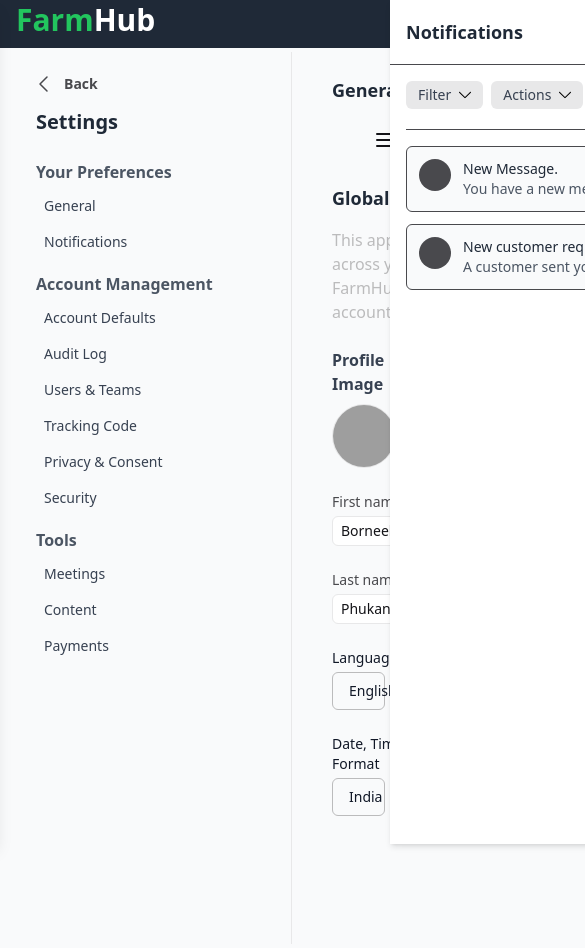
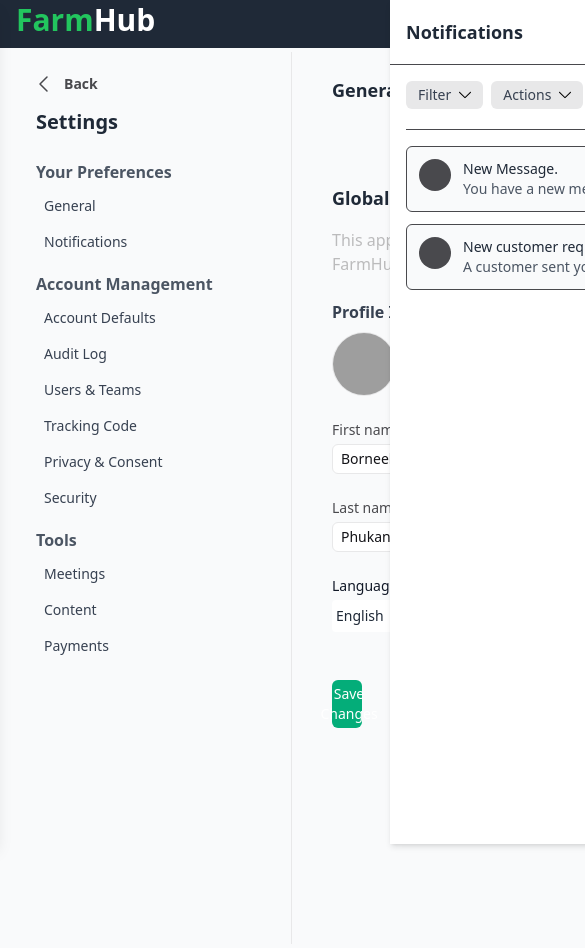
Before and after one commit to borneelphukan/graminate, a SvelteKit app: page /platform/settings/general in a window 390 px wide. Shown: the whole page, 585 px wide, since content can reach past the window. Built offline with nearby package versions, Linux system fonts and the light colour scheme; grey boxes are pictures that could not be loaded.

Commit message:
update: intermediate save

```diff
--- a/src/components/forms/FormElement.svelte
+++ b/src/components/forms/FormElement.svelte
@@ -2,7 +2,7 @@
 	import { writable } from 'svelte/store';
 	import { fly } from 'svelte/transition';
 	import TextField from '../ui/TextField.svelte';
-	import Dropdown from '../ui/Dropdown.svelte';
+	import DropdownLarge from '../ui/Dropdown/DropdownLarge.svelte';
 	import Button from '../ui/Button.svelte';
 
 	export let view: string;
@@ -122,7 +122,7 @@
 					type="tel"
 					bind:value={$contactValues.phoneNumber}
 				/>
-				<Dropdown
+				<DropdownLarge
 					items={contactTypes}
 					bind:selectedItem={$contactValues.type}
 					type="form"
@@ -160,7 +160,7 @@
 					type="text"
 					bind:value={$companyValues.industry}
 				/>
-				<Dropdown
+				<DropdownLarge
 					items={companyType}
 					bind:selectedItem={$companyValues.type}
 					type="form"
@@ -204,7 +204,7 @@
 					type="text"
 					bind:value={$ticketValues.category}
 				/>
-				<Dropdown
+				<DropdownLarge
 					items={ticketStatus}
 					bind:selectedItem={$ticketValues.status}
 					type="form"
@@ -217,7 +217,7 @@
 					type="text"
 					bind:value={$ticketValues.industry}
 				/>
-				<Dropdown
+				<DropdownLarge
 					items={contactTypes}
 					bind:selectedItem={$ticketValues.type}
 					type="form"
--- a/src/components/layout/NavPanel.svelte
+++ b/src/components/layout/NavPanel.svelte
@@ -24,7 +24,7 @@
 		{#each buttons as { name, view }}
 			<button
 				class="flex-1 px-4 py-2 text-center text-sm font-medium
-					border border-gray-200 bg-neutral-100 dark:bg-dark dark:text-light focus:outline-none
+					border border-gray-400 bg-neutral-100 dark:bg-dark dark:text-light focus:outline-none
 					{activeView === view ? 'border-b-transparent bg-white font-semibold' : 'text-gray-600 font-thin'}"
 				onclick={() => setActive(view)}
 			>
--- a/src/components/tables/Table.svelte
+++ b/src/components/tables/Table.svelte
@@ -2,7 +2,7 @@
 	import { writable, derived, type Writable, type Readable } from 'svelte/store';
 	import SearchBar from '../ui/SearchBar.svelte';
 	import Button from '../ui/Button.svelte';
-	import Dropdown from '../ui/Dropdown.svelte';
+	import Dropdown from '../ui/Dropdown/DropdownLarge.svelte';
 
 	export let data: { columns: string[]; rows: any[][] };
 	export let filteredRows: Readable<any[][]>;
--- a/src/components/ui/Dropdown.svelte
+++ b/src/components/ui/Dropdown/DropdownLarge.svelte
@@ -5,7 +5,7 @@
 	export let selectedItem: string = '';
 	export let type: string = '';
 	export let label: string = '';
-	export let width: 'full' | 'half' | 'auto' = 'auto'; // Added 'half' as an option
+	export let width: 'full' | 'half' | 'auto' = 'auto';
 
 	const dispatch = createEventDispatcher();
 
@@ -25,7 +25,7 @@
 </script>
 
 <div>
-	{#if type === 'form' && label}
+	{#if label}
 		<!-- svelte-ignore a11y_label_has_associated_control -->
 		<label class="block mb-1 text-sm font-medium text-dark dark:text-light">{label}</label>
 	{/if}
--- /dev/null
+++ b/src/components/ui/Dropdown/DropdownSmall.svelte
@@ -0,0 +1,78 @@
+<script lang="ts">
+	export let items: string[] = [];
+	export let selected: string = '';
+	export let direction: 'up' | 'down' = 'down';
+	export let label: string | null = null;
+	let labelOpen: boolean = false;
+	const dropdownId = `dropdown-${Math.random().toString(36).substring(2, 15)}`;
+</script>
+
+<div class="relative w-full md:w-auto">
+	{#if label}
+		<label for={dropdownId} class="block mb-1 text-sm font-medium text-dark dark:text-light"
+			>{label}</label
+		>
+	{/if}
+
+	<button
+		class="w-full bg-white text-sm p-1 rounded flex justify-between items-center"
+		on:click={() => (labelOpen = !labelOpen)}
+		style="min-width: 180px; max-width: 90%; box-sizing: border-box;"
+		aria-haspopup="listbox"
+		aria-expanded={labelOpen}
+	>
+		{selected || 'Select an option'}
+		<svg
+			xmlns="http://www.w3.org/2000/svg"
+			fill="none"
+			viewBox="0 0 24 24"
+			stroke-width="1.5"
+			stroke="currentColor"
+			class="size-6"
+		>
+			<path
+				stroke-linecap="round"
+				stroke-linejoin="round"
+				d="M8.25 15 12 18.75 15.75 15m-7.5-6L12 5.25 15.75 9"
+			/>
+		</svg>
+	</button>
+
+	{#if labelOpen}
+		<ul
+			class="absolute {direction === 'up'
+				? 'bottom-full mb-2'
+				: 'top-full mt-2'} left-0 bg-white shadow-md rounded max-h-40 overflow-y-auto z-50"
+			style="min-width: 180px; max-width: 90%; box-sizing: border-box;"
+			role="listbox"
+		>
+			{#each items as item, index}
+				<li
+					role="option"
+					tabindex="0"
+					class="px-4 py-2 text-sm hover:bg-gray-500 cursor-pointer"
+					on:click={() => {
+						selected = item;
+						labelOpen = false;
+					}}
+					on:keydown={(event) => {
+						if (event.key === 'Enter' || event.key === ' ') {
+							selected = item;
+							labelOpen = false;
+						}
+					}}
+					aria-selected={selected === item}
+				>
+					{item}
+				</li>
+			{/each}
+		</ul>
+	{/if}
+</div>
+
+<style>
+	.size-6 {
+		width: 1.5rem;
+		height: 1.5rem;
+	}
+</style>
--- a/src/routes/platform/settings/general/+layout.svelte
+++ b/src/routes/platform/settings/general/+layout.svelte
@@ -3,6 +3,7 @@
 	import { goto } from '$app/navigation';
 	import { derived } from 'svelte/store';
 	import NavPanel from '../../../../components/layout/NavPanel.svelte';
+	import Button from '../../../../components/ui/Button.svelte';
 
 	const navButtons = [
 		{ name: 'Profile', view: 'profile' },
@@ -41,5 +42,8 @@
 		<section>
 			<slot />
 		</section>
+		<div class="flex flex-1 gap-2 mb-6">
+			<Button text="Save Changes" width="medium" style="primary" on:click={() => {}} />
+		</div>
 	</main>
 </div>
--- a/src/routes/platform/settings/general/+page.svelte
+++ b/src/routes/platform/settings/general/+page.svelte
@@ -1,15 +1,12 @@
 <script lang="ts">
 	import { page } from '$app/stores';
 	import { derived } from 'svelte/store';
-	import Dropdown from '../../../../components/ui/Dropdown.svelte';
 	import TextField from '../../../../components/ui/TextField.svelte';
-	import { writable } from 'svelte/store';
+	import DropdownSmall from '../../../../components/ui/Dropdown/DropdownSmall.svelte';
 
 	const view = derived(page, ($page) => $page.url.searchParams.get('view') || 'profile');
-	let languages = ['English', 'German', 'French', 'Spanish'];
-	let countries = ['India', 'Bangladesh', 'Myanmar', 'Thailand', 'Pakistan'];
+	let languages = ['English', 'Hindi', 'Assamese'];
 	let selectedLanguage = 'English';
-	let selectedFormat = 'India';
 	let firstName = 'Borneel Bikash';
 	let lastName = 'Phukan';
 	let defaultLocation = 'Duliajan';
@@ -22,7 +19,6 @@
 		if (input.files && input.files[0]) {
 			selectedFile = input.files[0];
 			console.log('File selected:', selectedFile.name);
-			// Add your logic to handle the file (e.g., upload to the server or display a preview)
 		}
 	}
 
@@ -82,25 +78,11 @@
 
 			<!-- Language -->
 			<div class="mb-6">
-				<Dropdown
-					bind:selectedItem={selectedLanguage}
+				<DropdownSmall
+					bind:selected={selectedLanguage}
 					items={languages}
 					label="Language"
-					type="form"
-					width="half"
 					on:select={(e) => console.log('Selected language:', e.detail.item)}
-				/>
-			</div>
-
-			<!-- Date, Time and Format -->
-			<div class="mb-6">
-				<Dropdown
-					bind:selectedItem={selectedFormat}
-					items={countries}
-					label="Date, Time and Format"
-					type="form"
-					width="half"
-					on:select={(e) => console.log('Selected format:', e.detail.item)}
 				/>
 			</div>
 		</div>
@@ -119,13 +101,7 @@
 				label="Farm Location"
 				placeholder="Region of your Farmland"
 			/>
-			<Dropdown
-				items={temperatureScale}
-
-				type="form"
-				label="Temperature Unit Scale"
-				width="full"
-			/>
+			<DropdownSmall items={temperatureScale} label="Temperature Scale" />
 		</div>
 	{/if}
 
--- a/src/routes/platform/ticket/+page.svelte
+++ b/src/routes/platform/ticket/+page.svelte
@@ -3,6 +3,7 @@
 	import Button from '../../../components/ui/Button.svelte';
 	import TextArea from '../../../components/ui/TextArea.svelte';
 	import TextField from '../../../components/ui/TextField.svelte';
+	import DropdownSmall from '../../../components/ui/Dropdown/DropdownSmall.svelte';
 
 	type Task = {
 		id: string;
@@ -36,9 +37,12 @@
 	let newTaskTitle = '';
 	let newTaskType = '';
 	let totalTaskCount = 3;
+	let selectedTaskType = '';
+	let dropdownItems = ['Finance', 'Management', 'Research', 'Urgent'];
 
-	let isAddingColumn = false; // Track if a new column is being added
-	let newColumnTitle = ''; // Track the title of the new column
+	let isAddingColumn = false;
+	let newColumnTitle = '';
+	let labelOpen = false;
 
 	function startAddingTask(index: number) {
 		newTaskTitle = '';
@@ -127,10 +131,10 @@
 		<h1 class="text-lg font-bold mt-2 mb-6">TASK board</h1>
 
 		<!-- Add horizontal scrolling container -->
-		<div class="flex gap-3 overflow-x-auto scrollbar-hide pb-2">
+		<div class="flex gap-3 overflow-x-auto scrollbar-hide pb-2 relative">
 			{#each columns as column, colIndex}
 				<div
-					class="bg-white shadow rounded-lg p-2 relative flex-none w-72"
+					class="bg-gray-500 shadow rounded-lg p-2 relative flex-none w-72"
 					on:click|stopPropagation
 				>
 					{#if $editingColumn === colIndex}
@@ -151,7 +155,7 @@
 					{/if}
 					<div class="space-y-4">
 						{#each column.tasks as task, taskIndex}
-							<div class="bg-gray-500 p-3 rounded-md shadow-sm relative">
+							<div class="bg-white p-3 rounded-md shadow-sm relative">
 								<div class="flex flex-row items-start justify-between">
 									<div class="mr-2 break-words max-w-xs">
 										<p class="text-gray-200">{task.title}</p>
@@ -193,7 +197,16 @@
 								</div>
 								<div class="flex justify-between items-end mt-2">
 									{#if task.type}
-										<span class="text-xs font-semibold text-white bg-blue-600 rounded px-2 py-1">
+										<span
+											class={`text-xs font-semibold text-white rounded px-2 py-1 ${
+												{
+													Finance: 'bg-green-100 text-white',
+													Research: 'bg-blue-300 text-blue-100',
+													Maintenance: 'bg-yellow-300 text-yellow-100',
+													Urgent: 'bg-red-300 text-red-100'
+												}[task.type] || 'bg-gray-300 text-gray-100'
+											}`}
+										>
 											{task.type}
 										</span>
 									{/if}
@@ -203,13 +216,22 @@
 						{/each}
 					</div>
 					{#if $addingTask === colIndex}
-						<div class="mt-2 bg-gray-500 p-2 rounded-lg shadow-sm">
+						<div
+							class="mt-2 bg-gray-500 p-2 rounded-lg shadow-sm overflow-visible"
+							style="box-sizing: border-box; max-width: 100%;"
+						>
 							<TextArea placeholder="What needs to be done?" bind:value={newTaskTitle} />
 							<div
-								class="mt-2 flex flex-col md:flex-row justify-between items-center space-y-2 md:space-y-0"
+								class="mt-2 flex flex-col md:flex-row justify-between items-center space-y-2 md:space-y-0 z-20"
 							>
-								<TextField type="text" placeholder="Task Type" bind:value={newTaskType} />
+								<!-- Task Type Dropdown -->
+								<DropdownSmall
+									items={dropdownItems}
+									direction="up"
+									bind:selected={selectedTaskType}
+								/>
 
+								<!-- Create Button -->
 								<Button text="Create" style="secondary" on:click={() => addTask(colIndex)} />
 							</div>
 						</div>
@@ -228,7 +250,7 @@
 			{/each}
 
 			<!-- Add New Column Button -->
-			<div class="rounded-lg p-4 flex-none flex items-center justify-center">
+			<div class="rounded-lg flex-none flex flex-col items-center justify-top">
 				{#if isAddingColumn}
 					<div class="w-full">
 						<TextField type="text" placeholder="Column title" bind:value={newColumnTitle} />
```
